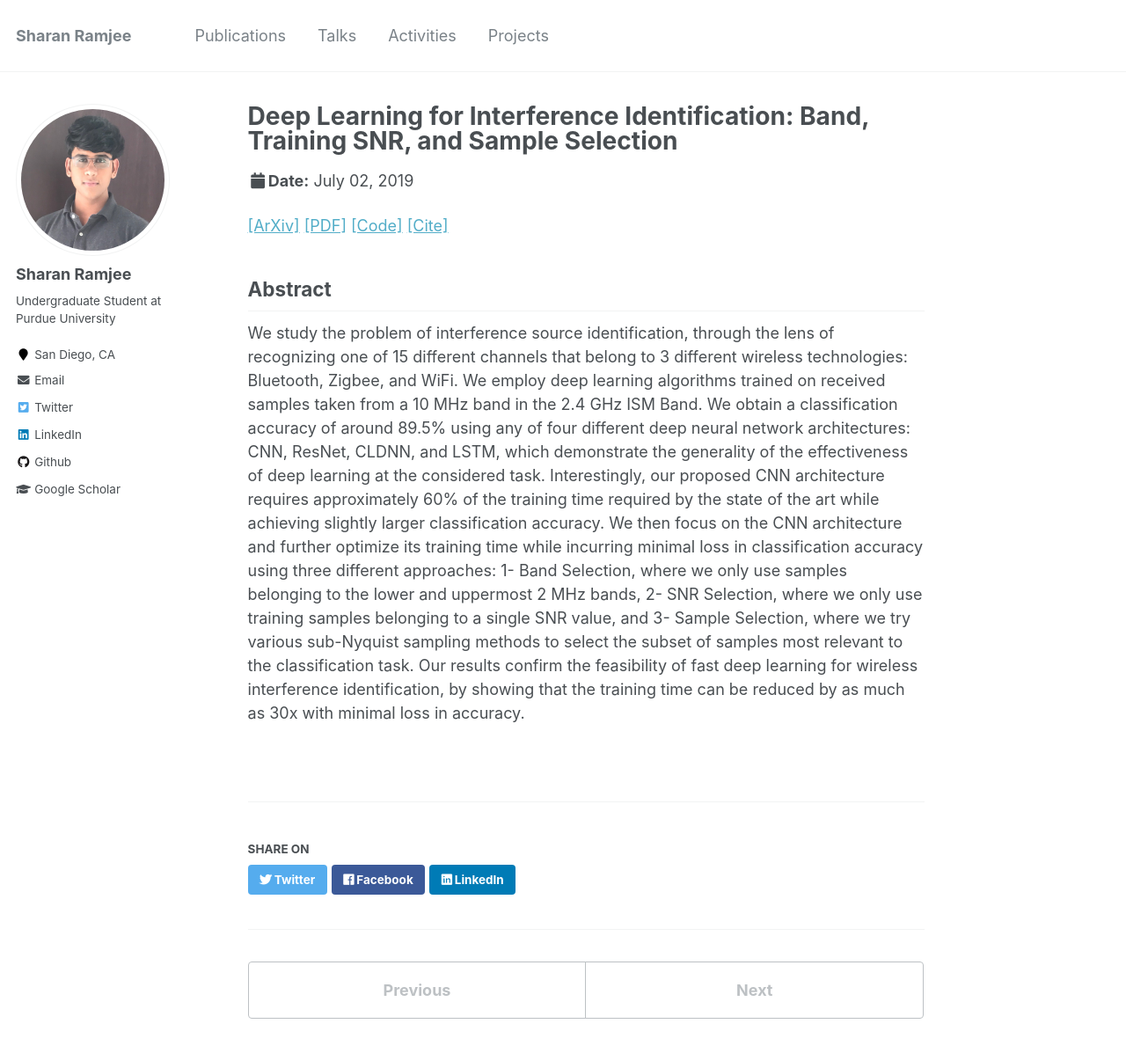
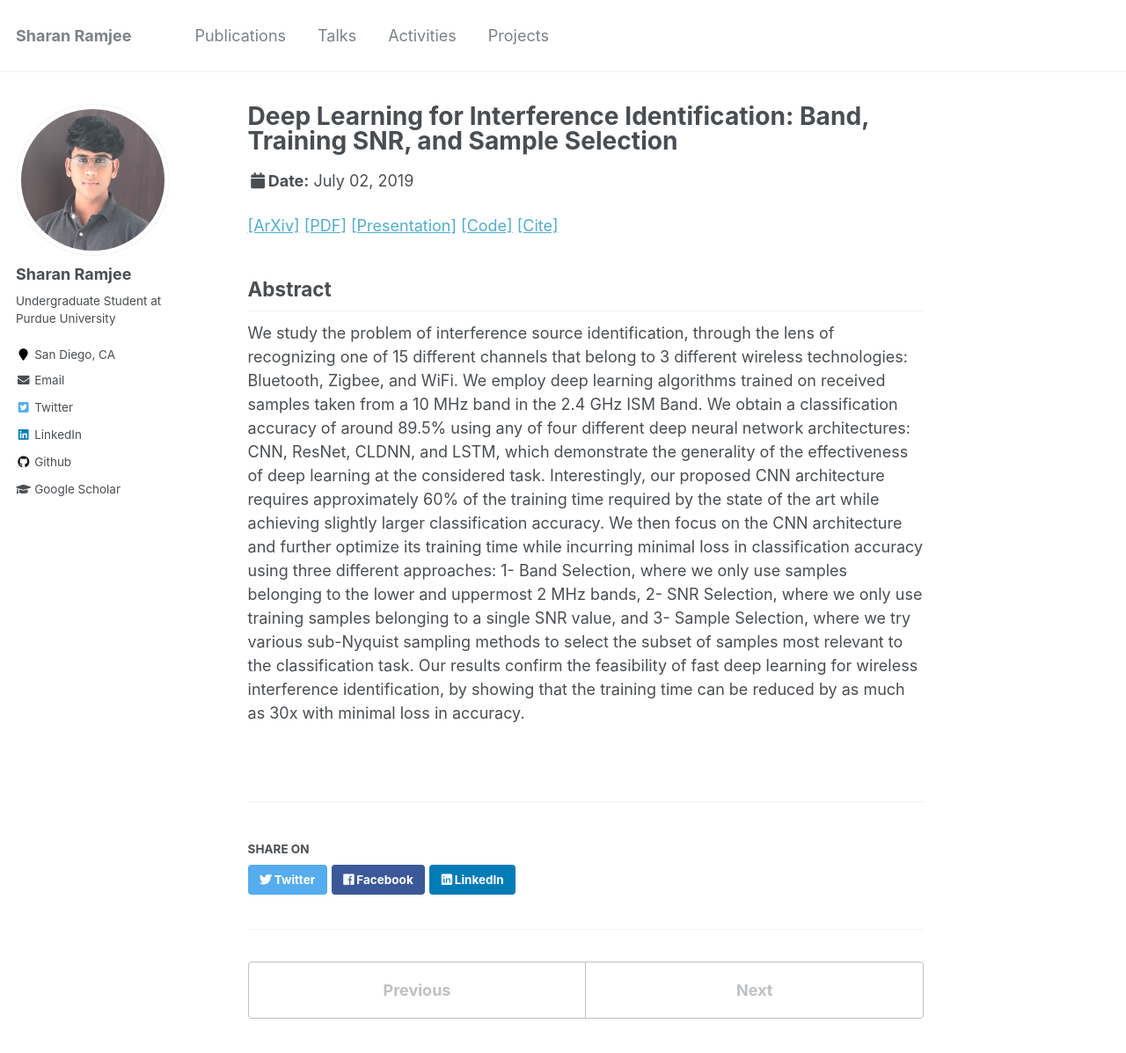
Before and after one commit to sharanramjee/sharanramjee.github.io, a Jekyll site: the page built from _talks/spawc2019.md, in a window 1280 px wide and 1320 px high. Shown: the top 1197 px of the window at 88% size. Built offline with Jekyll 4.4.1, drawn with Linux system fonts in a browser that asks for light colours.

Commit message:
Added pptx to spawc2019

```diff
--- a/_talks/spawc2019.md
+++ b/_talks/spawc2019.md
@@ -9,6 +9,7 @@ location: "Cannes, France"
 ---
 [[ArXiv]](https://arxiv.org/abs/1901.05850)
 [[PDF]](https://sharanramjee.github.io/files/1901.05850.pdf)
+[[Presentation]](https://sharanramjee.github.io/files/spawc2019.pptx)
 [[Code]](https://github.com/dl4amc/source)
 [[Cite]](https://scholar.googleusercontent.com/scholar.bib?q=info:_eXCgQPyV1oJ:scholar.google.com/&output=citation&scisdr=CgVBXfELEOvukc_tTcU:AAGBfm0AAAAAXRPoVcXw3itYqzVvutq3e89F9iOnb1ZY&scisig=AAGBfm0AAAAAXRPoVfyrzt2HR1JFMxzuTrp5mdwq15yD&scisf=4&ct=citation&cd=-1&hl=en)
 
```
Also changed, not shown: _publications/spawc2019.md (+1 -0 lines), 1 other file.
